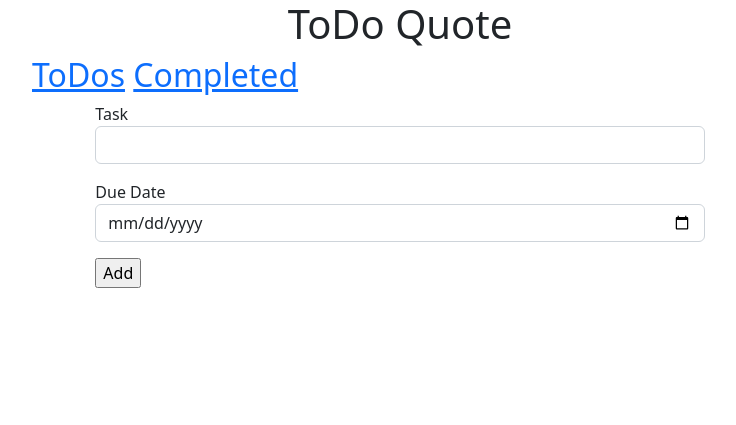
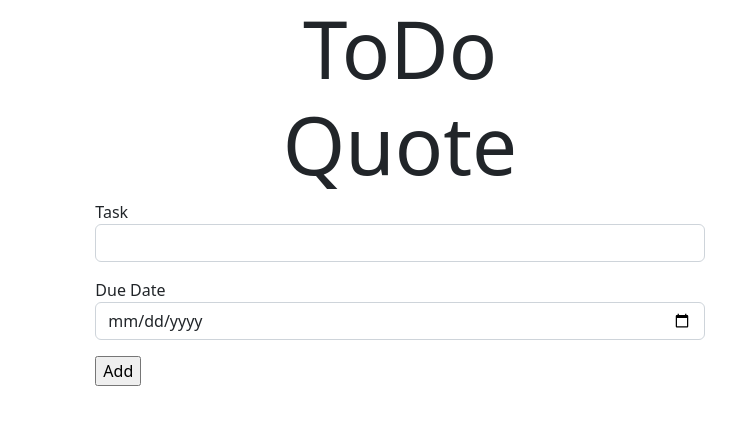
Before and after one commit to nyeh222/hcde310-p3-final-project, a Flask app: page / in a window 1280 px wide. Shown: the top 425 px of the page, without its empty margins (240-976 px from the left). Run offline with Flask 3, Linux system fonts and the light colour scheme.

Commit message:
adjust formatting

```diff
--- a/templates/base.html
+++ b/templates/base.html
@@ -11,12 +11,7 @@
         <div class="container">
             <div class="row">
                 <div class="col-4 offset-4 text-center">
-                    <h1>ToDo Quote</h1>
-                </div>
-            </div>
-            <div class="row">
-                <div class="col-4 offset-2">
-                    <h2><a href="/">ToDos</a>      <a href="/completed">Completed</a></h2>
+                    <h1 class="display-1">ToDo Quote</h1>
                 </div>
             </div>
             <div class="row">
```
